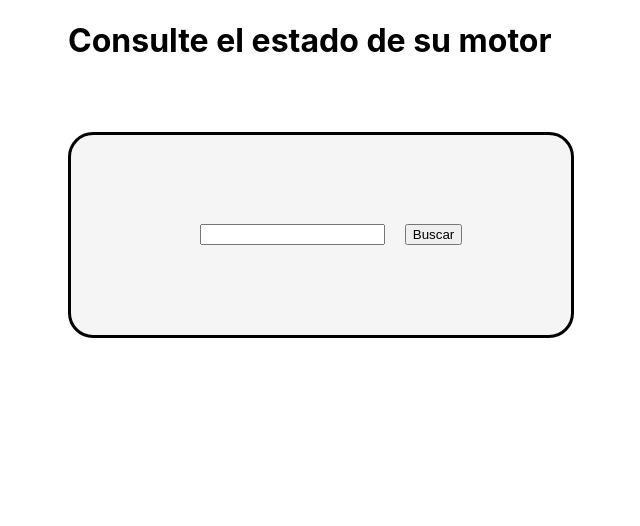
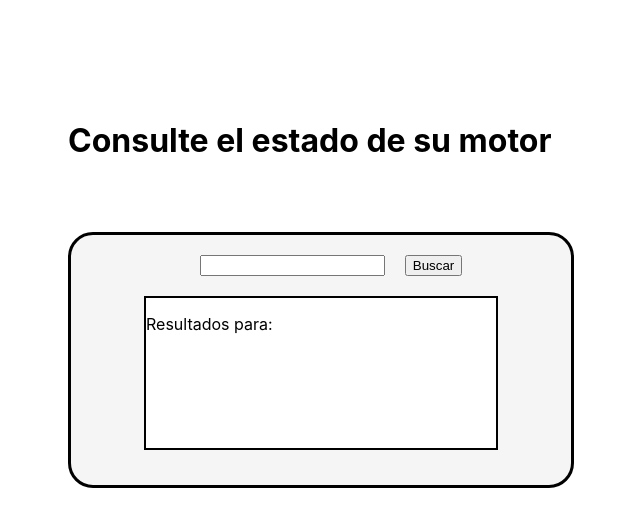
Before and after one commit to Dsotofuya/Trabajo-De-Campo---Rectificadora-De-Motores, a React (Create React App) app in the folder rectimotor-frontend/: page / in a window 1280 px wide. Shown: the top 526 px of the page, without its empty margins (319-959 px from the left). Built offline with nearby package versions, Linux system fonts and the light colour scheme.

Commit message:
Capturar y almacenar búsqueda en formulario

```diff
--- a/rectimotor-frontend/src/App.css
+++ b/rectimotor-frontend/src/App.css
@@ -10,16 +10,16 @@ body{
   align-content: center;
   justify-content: center;
   flex-direction: column;
+  margin-top: 100px;
 }
 
 .contenedor-principal{
   background-color: whitesmoke;
-  height: 200px;
+  height: 250px;
   width: 500px;
   display: flex;
-  align-content: center;
+  align-content: flex-start;
   align-items: center;
-  justify-content: center;
   flex-direction: column;
   border: 3px solid black;
   border-radius: 25px;
@@ -33,3 +33,10 @@ body{
 .input{
   margin: 20px;
 }
+
+.resultados-busqueda{
+  background-color: white;
+  width: 350px;
+  height: 150px;
+  border: 2px solid black;
+}
--- a/rectimotor-frontend/src/App.js
+++ b/rectimotor-frontend/src/App.js
@@ -1,15 +1,21 @@
 import logo from './logo.svg';
 import './App.css';
+import {useState} from 'react';
 
 function App() {
+  const [search, setSearch] = useState('');
   return (
     <div className="App">
       <h1>Consulte el estado de su motor</h1>
       <div className='contenedor-principal'>
-        <form>
-          <input className='input' type='text' name='Buscar'></input>
+        <form onSubmit={ev => {ev.preventDefault(); setSearch(ev.target.search.value)}}>
+          <input className='input' type='text' name='search'></input>
           <button className='buton' variant='primary' type='submit'>Buscar</button>
         </form>
+
+        <div className='resultados-busqueda'>
+          <p>Resultados para: {search}</p>
+        </div>
       </div>
     </div>
   );
```
